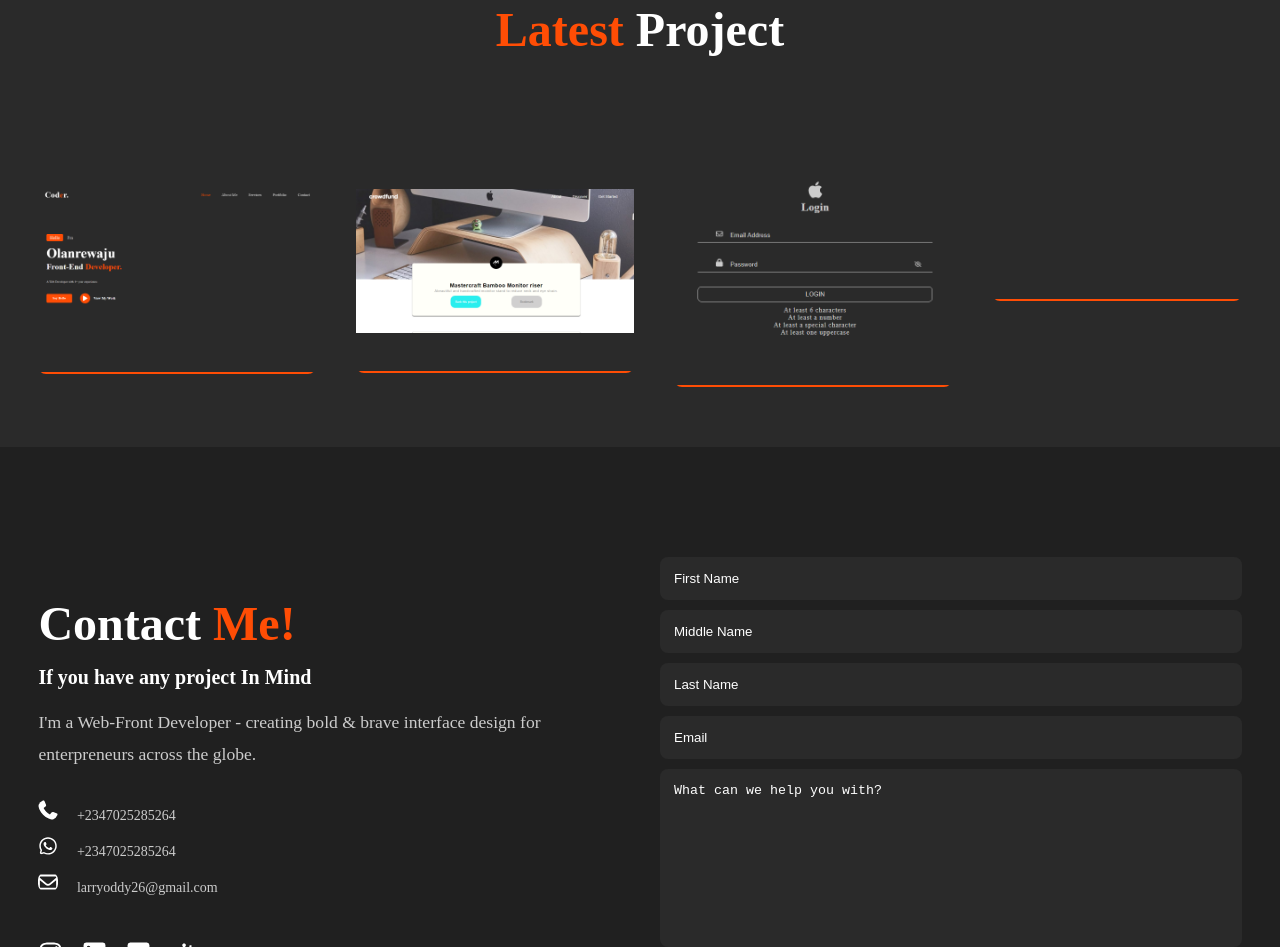
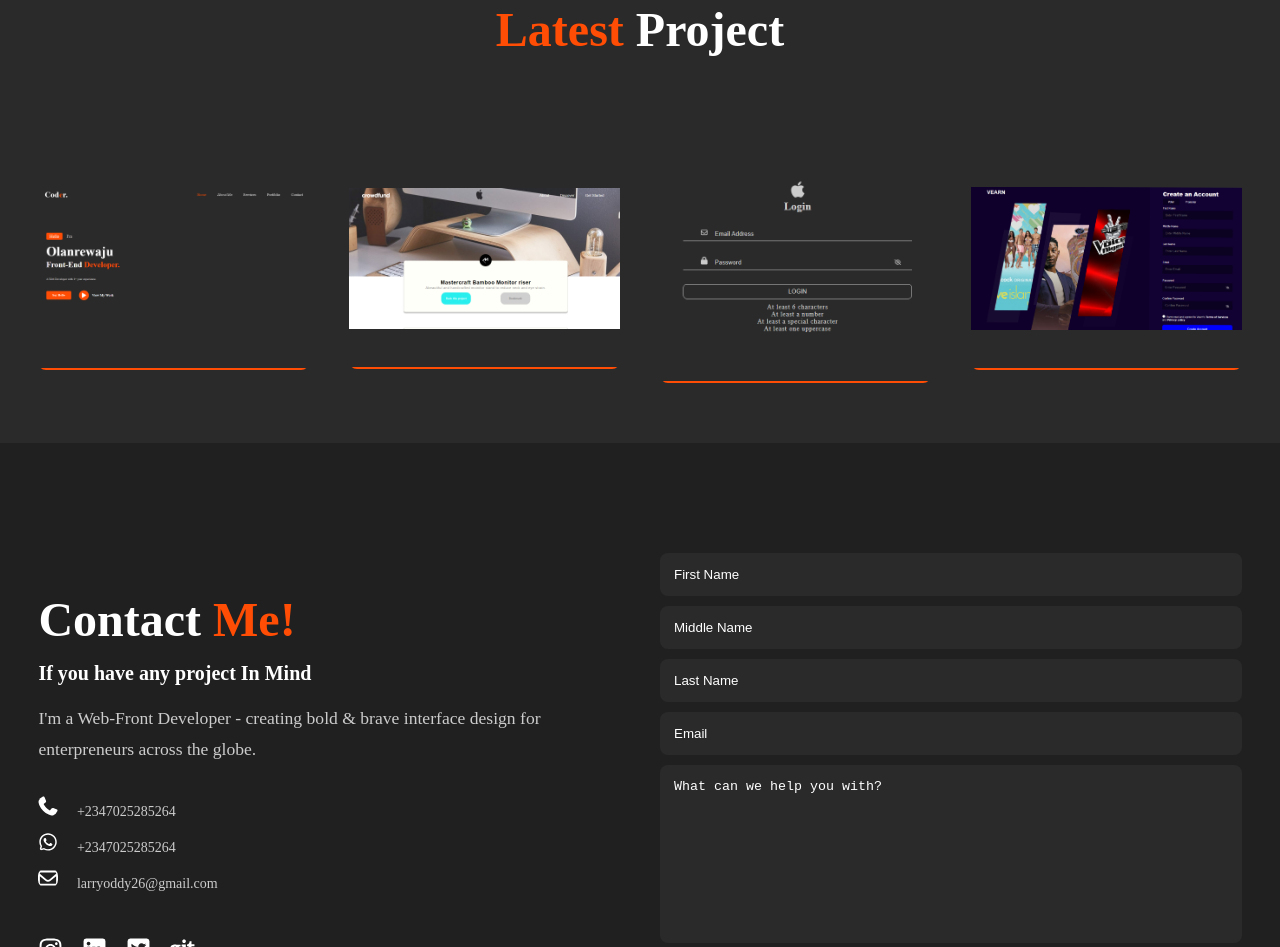
Before and after one commit to Lanre2603/portfolio, a plain HTML site: page index.html in a window 1280 px wide. Shown: the part 2156-3103 px from the top of the page. Drawn offline with Linux system fonts and the light colour scheme.

Commit message:
Update index.html

```diff
--- a/index.html
+++ b/index.html
@@ -182,7 +182,7 @@
                 </div>
             </div>
             <div class="row">
-                <img src="./portfolio-4" alt="">
+                <img src="./portfolio-4.png" alt="">
                 <div class="layer">
                     <h5>Clowning Vearn.com</h5>
                     <p>Lorem ipsum dolor sit amet consectetur adipisicing elit. Qui, eum?</p>
```
